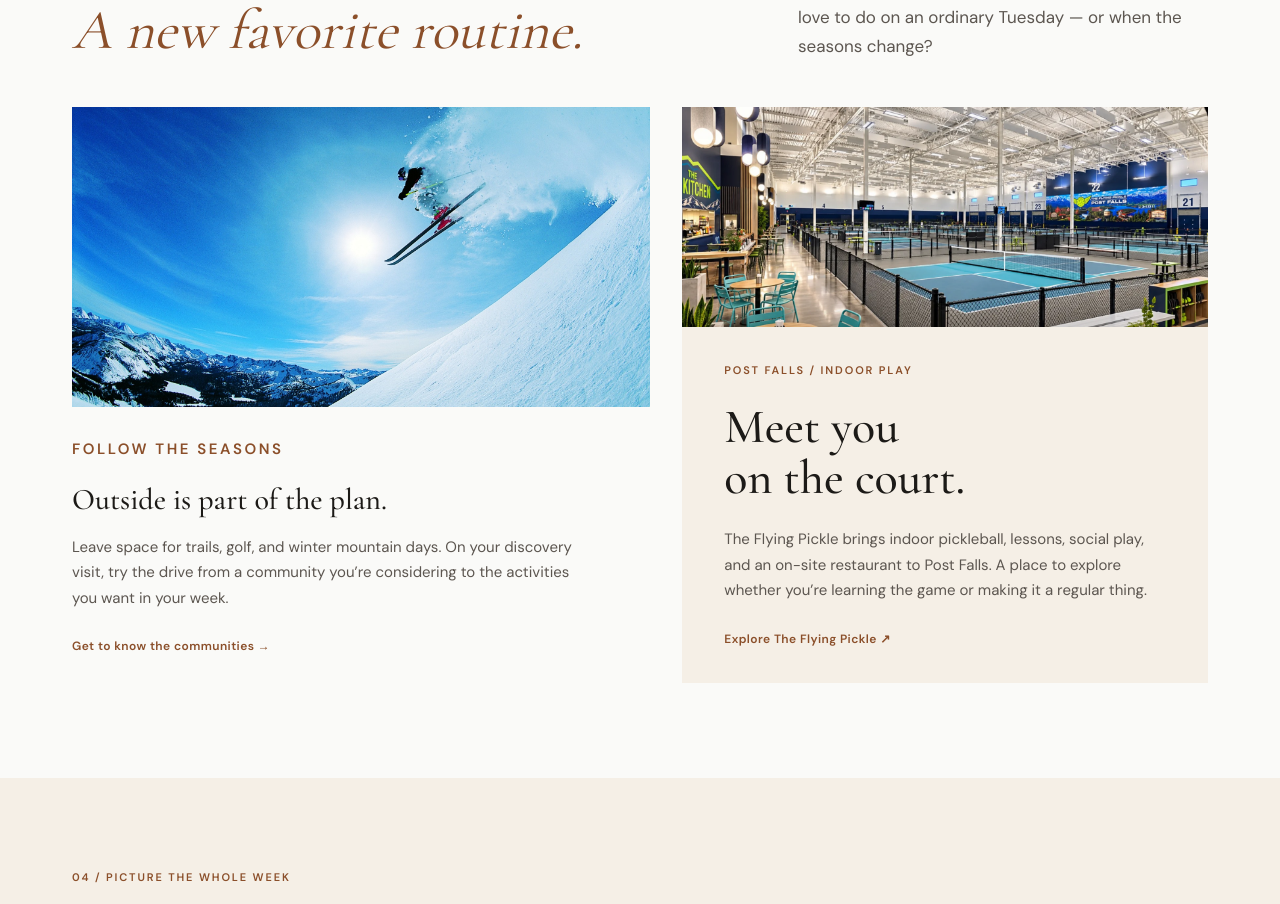
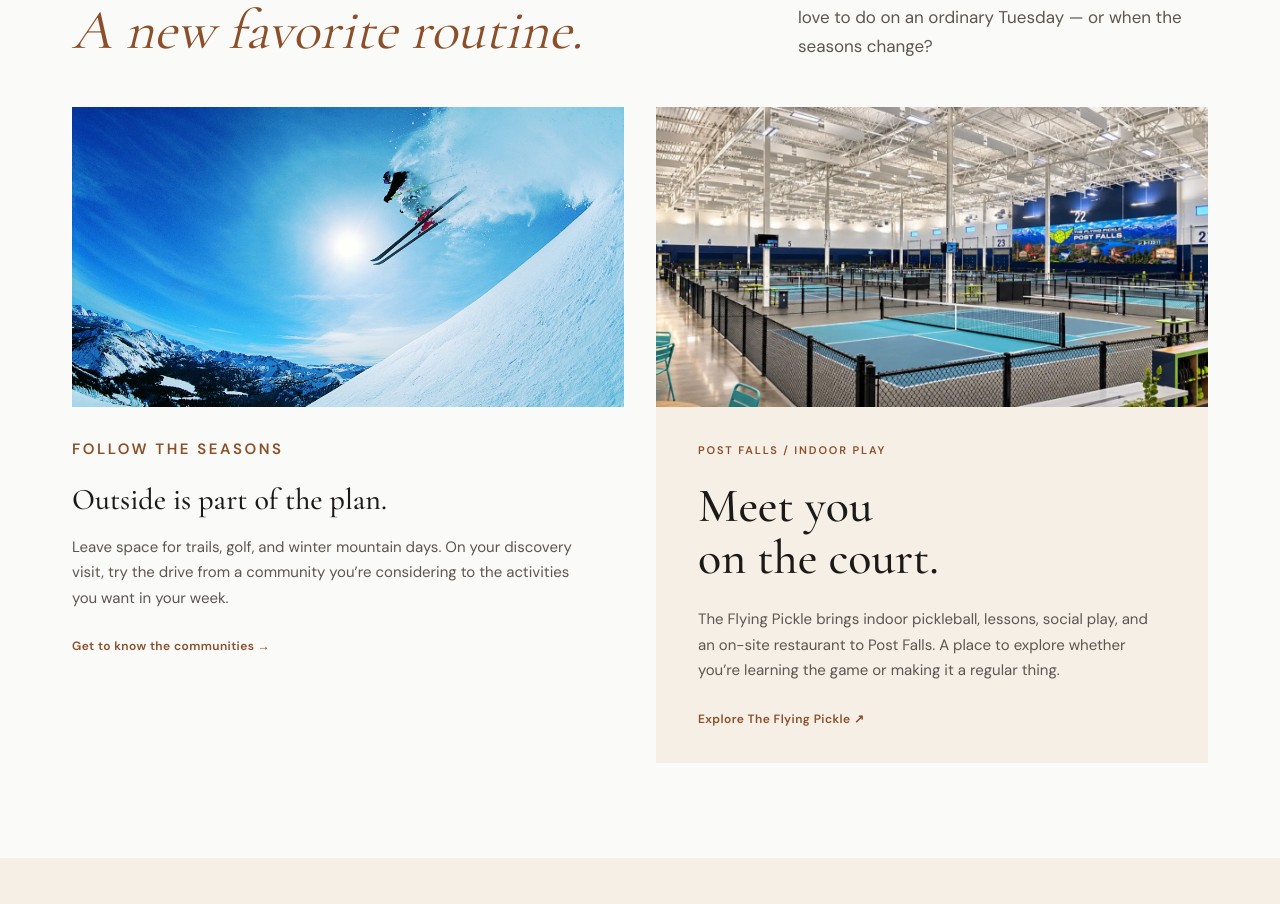
Before and after one commit to Unchainedmindprompts/Real-Estate-With-Shirin, a Next.js app: page /life-in-north-idaho in a window 1280 px wide. Shown: the part 3322-4226 px from the top of the page. Built offline with nearby package versions, Linux system fonts and the light colour scheme.

Commit message:
Match Flying Pickle and ski image display sizes

```diff
--- a/app/life-in-north-idaho/page.tsx
+++ b/app/life-in-north-idaho/page.tsx
@@ -74,8 +74,8 @@ export default function LifeInNorthIdahoPage() {
       <section id="outdoors" className={`${styles.outdoors} ${styles.wrap}`}>
         <div className={styles.sectionHeading}><div><p className={styles.eyebrow}>03 / Make time to play</p><h2>A little fresh air.<br /><em>A new favorite routine.</em></h2></div><p>Think beyond a vacation itinerary. What would you love to do on an ordinary Tuesday — or when the seasons change?</p></div>
         <div className={styles.activityGrid}>
-          <article className={styles.seasonCard}><div className={styles.activityPhoto}><Image src="/images/skiing-action.jpeg" alt="Skier enjoying a snowy mountain run" fill sizes="(max-width: 800px) 100vw, 50vw" className={styles.cover} /></div><div><p className={styles.eyebrow}>Follow the seasons</p><h3>Outside is part of the plan.</h3><p>Leave space for trails, golf, and winter mountain days. On your discovery visit, try the drive from a community you’re considering to the activities you want in your week.</p><Link href="/areas">Get to know the communities <span aria-hidden="true">→</span></Link></div></article>
-          <article id="flying-pickle" className={styles.pickleCard}><Image src="/images/flying-pickle-post-falls.webp" alt="Indoor pickleball courts and café seating at The Flying Pickle in Post Falls" width={1600} height={670} sizes="(max-width: 800px) calc(100vw - 48px), (max-width: 1200px) 46vw, 526px" className={styles.pickleImage} /><div className={styles.pickleCopy}><p className={styles.eyebrow}>Post Falls / Indoor play</p><h3>Meet you<br />on the court.</h3><p>The Flying Pickle brings indoor pickleball, lessons, social play, and an on-site restaurant to Post Falls. A place to explore whether you’re learning the game or making it a regular thing.</p><a href="https://www.theflyingpickle.com/clubs/post-falls-id/" target="_blank" rel="noopener noreferrer">Explore The Flying Pickle <span aria-hidden="true">↗</span></a></div></article>
+          <article className={styles.seasonCard}><div className={styles.activityPhoto}><Image src="/images/skiing-action.jpeg" alt="Skier enjoying a snowy mountain run" fill sizes="(max-width: 800px) calc(100vw - 48px), (max-width: 1200px) calc((100vw - 96px) / 2), 552px" className={styles.cover} /></div><div><p className={styles.eyebrow}>Follow the seasons</p><h3>Outside is part of the plan.</h3><p>Leave space for trails, golf, and winter mountain days. On your discovery visit, try the drive from a community you’re considering to the activities you want in your week.</p><Link href="/areas">Get to know the communities <span aria-hidden="true">→</span></Link></div></article>
+          <article id="flying-pickle" className={styles.pickleCard}><div className={styles.activityPhoto}><Image src="/images/flying-pickle-post-falls.webp" alt="Indoor pickleball courts and café seating at The Flying Pickle in Post Falls" fill sizes="(max-width: 800px) calc(100vw - 48px), (max-width: 1200px) calc((100vw - 96px) / 2), 552px" className={styles.pickleImage} /></div><div className={styles.pickleCopy}><p className={styles.eyebrow}>Post Falls / Indoor play</p><h3>Meet you<br />on the court.</h3><p>The Flying Pickle brings indoor pickleball, lessons, social play, and an on-site restaurant to Post Falls. A place to explore whether you’re learning the game or making it a regular thing.</p><a href="https://www.theflyingpickle.com/clubs/post-falls-id/" target="_blank" rel="noopener noreferrer">Explore The Flying Pickle <span aria-hidden="true">↗</span></a></div></article>
         </div>
       </section>
 
```
Also changed, not shown: app/life-in-north-idaho/page.module.css.
